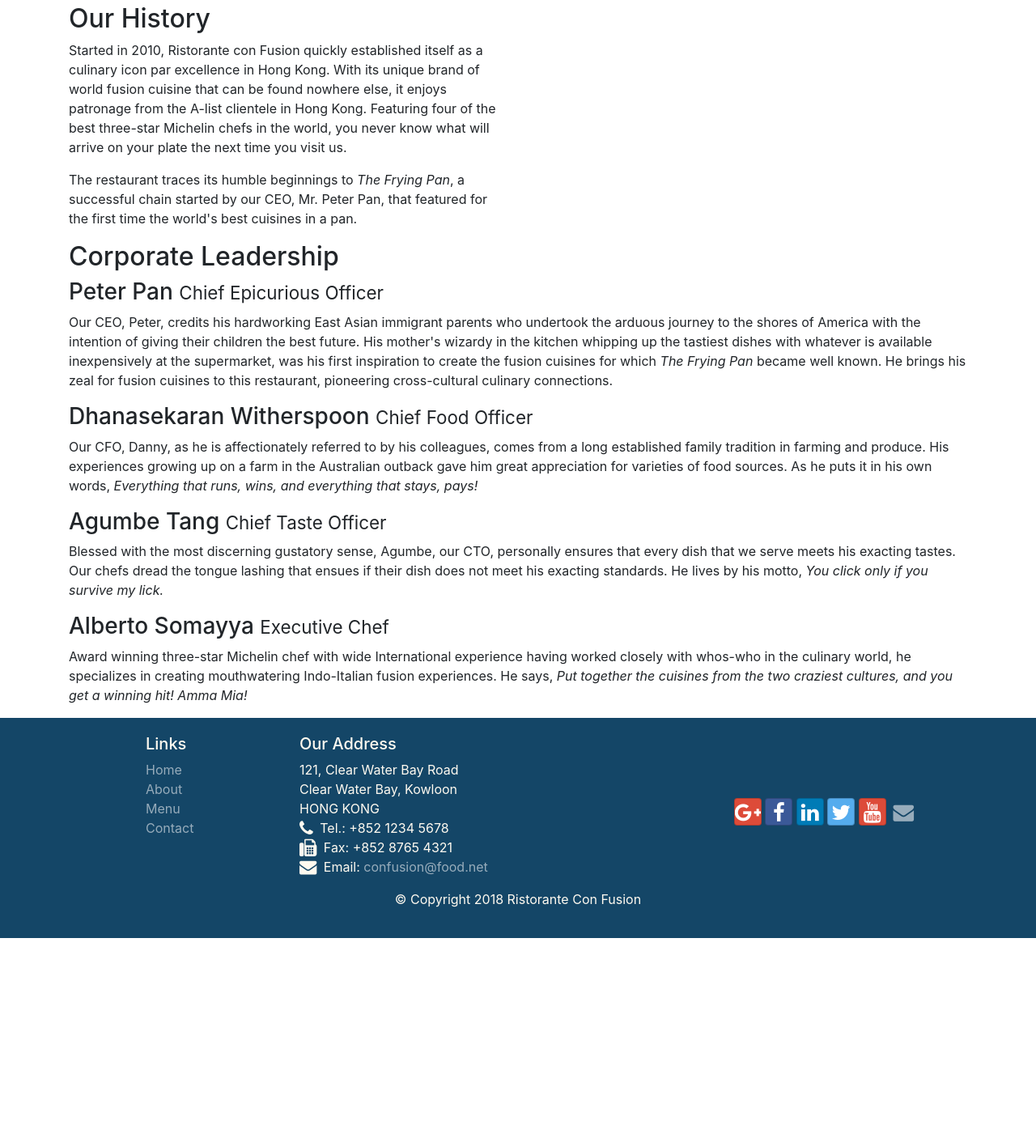
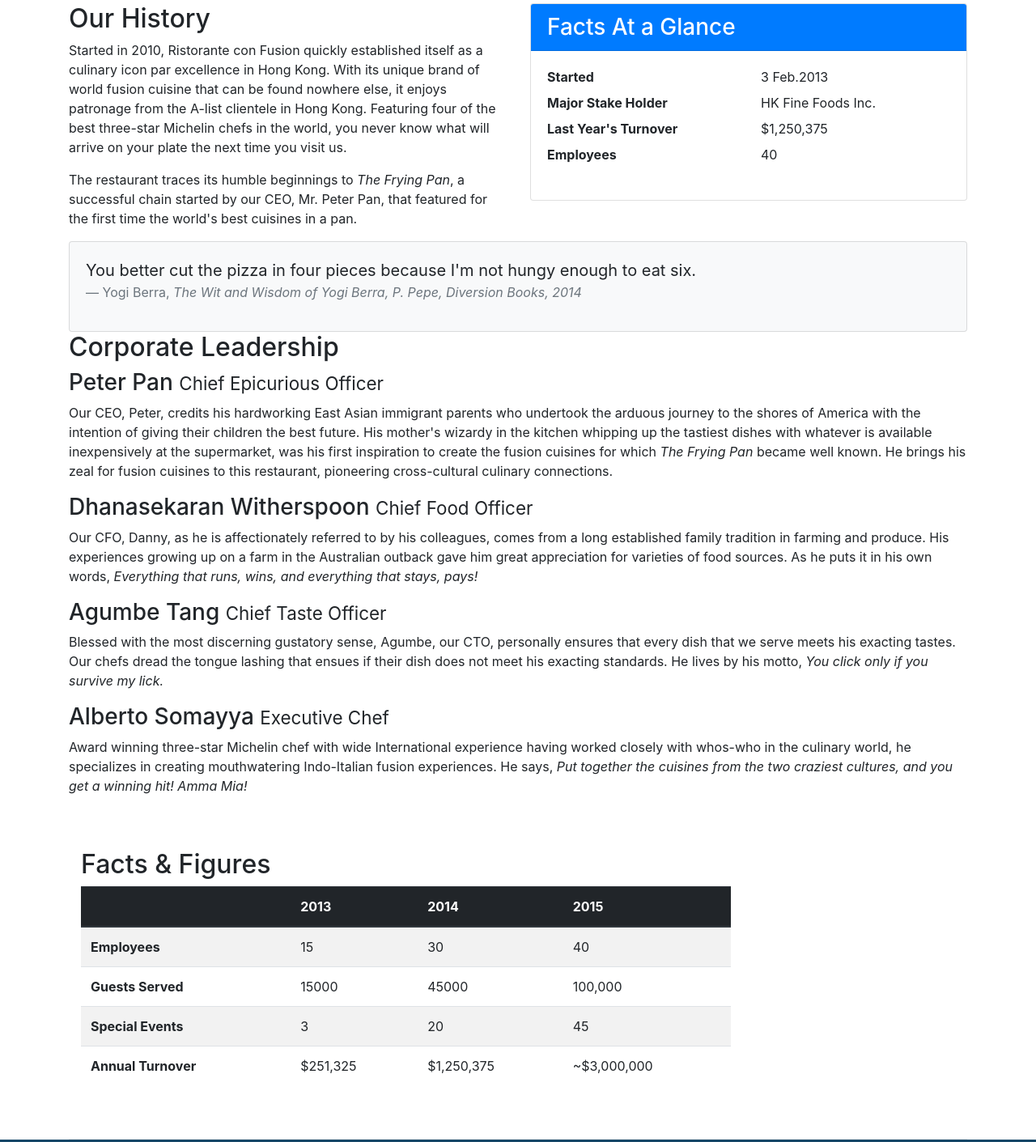
Before and after one commit to jazorhe/conFusion, a website: page aboutus.html in a window 1280 px wide. Shown: the part 461-1872 px from the top of the page at 81% size. Before the commit the page ends 1620 px from the top, so only its background shows below. Drawn offline with nearby package versions, Linux system fonts and the light colour scheme.

Commit message:
tables and cards

```diff
--- a/aboutus.html
+++ b/aboutus.html
@@ -66,6 +66,36 @@
                 <p>Started in 2010, Ristorante con Fusion quickly established itself as a culinary icon par excellence in Hong Kong. With its unique brand of world fusion cuisine that can be found nowhere else, it enjoys patronage from the A-list clientele in Hong Kong.  Featuring four of the best three-star Michelin chefs in the world, you never know what will arrive on your plate the next time you visit us.</p>
                 <p>The restaurant traces its humble beginnings to <em>The Frying Pan</em>, a successful chain started by our CEO, Mr. Peter Pan, that featured for the first time the world's best cuisines in a pan.</p>
             </div>
+            <div class="col-sm">
+                <div class="card">
+                    <h3 class="card-header bg-primary text-white">Facts At a Glance</h3>
+                    <div class="card-body">
+                        <dl class="row">
+                            <dt class="col-6">Started</dt>
+                            <dd class="col-6">3 Feb.2013</dd>
+                            <dt class="col-6">Major Stake Holder</dt>
+                            <dd class="col-6">HK Fine Foods Inc.</dd>
+                            <dt class="col-6">Last Year's Turnover</dt>
+                            <dd class="col-6">$1,250,375</dd>
+                            <dt class="col-6">Employees</dt>
+                            <dd class="col-6">40</dd>
+                        </dl>
+                    </div>
+                </div>
+            </div>
+            <div class="col-12">
+                <div class="card card-body bg-light">
+                    <blockquote class="blockquote">
+                        <p class="mb-0">You better cut the pizza in four pieces
+                        because I'm not hungy enough to eat six.
+                        </p>
+                        <footer class="blockquote-footer">Yogi Berra,
+                            <cite title="Source Title">The Wit and Wisdom of Yogi Berra, P. Pepe, Diversion Books, 2014
+                            </cite>
+                        </footer>
+                    </blockquote>
+                </div>
+            </div>
         </div>
 
 
@@ -81,6 +111,54 @@
                 <h3>Alberto Somayya <small>Executive Chef</small></h3>
                 <p class="d-none d-sm-block">Award winning three-star Michelin chef with wide International experience having worked closely with whos-who in the culinary world, he specializes in creating mouthwatering Indo-Italian fusion experiences. He says, <em>Put together the cuisines from the two craziest cultures, and you get a winning hit! Amma Mia!</em></p>
             </div>
+       </div>
+
+       <div class="row row-content">
+           <div class="col-12 col-sm-9">
+               <h2>Facts &amp; Figures</h2>
+               <div class="table-responsive">
+                    <table class="table table-striped">
+                        <thead class="thead-dark">
+                            <tr>
+                                <th>&nbsp;</th>
+                                <th>2013</th>
+                                <th>2014</th>
+                                <th>2015</th>
+                            </tr>
+                        </thead>
+                        <tbody>
+                            <tr>
+                                <th>Employees</th>
+                                <td>15</td>
+                                <td>30</td>
+                                <td>40</td>
+                            </tr>
+                            <tr>
+                                <th>Guests Served</th>
+                                <td>15000</td>
+                                <td>45000</td>
+                                <td>100,000</td>
+                            </tr>
+                            <tr>
+                                <th>Special Events</th>
+                                <td>3</td>
+                                <td>20</td>
+                                <td>45</td>
+                            </tr>
+                            <tr>
+                                <th>Annual Turnover</th>
+                                <td>$251,325</td>
+                                <td>$1,250,375</td>
+                                <td>~$3,000,000</td>
+                            </tr>
+                        </tbody>
+                    </table>
+                </div>
+           </div>
+
+           <div class="col-12 col-sm-3">
+
+           </div>
        </div>
 
     </div>
```
